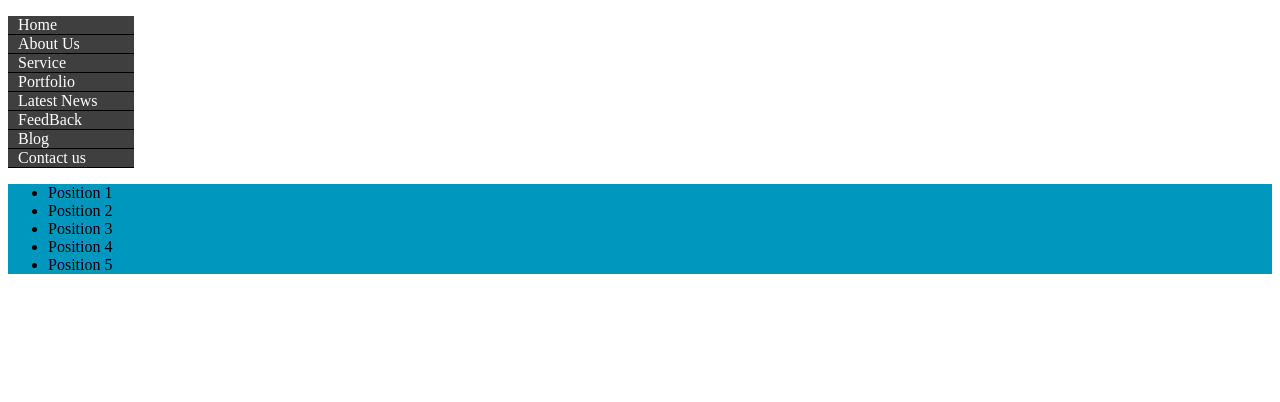
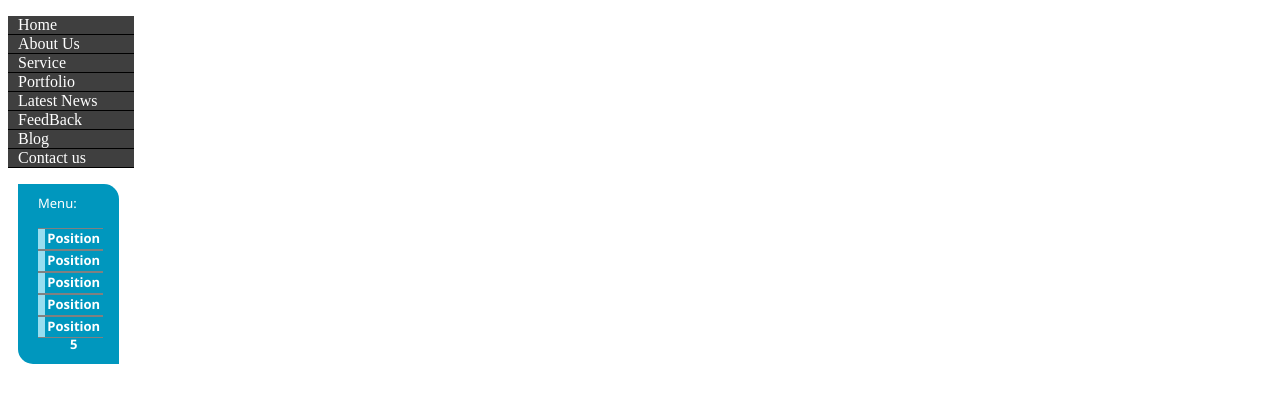
Before and after one commit to BohdanZyshchyk/HTMLCSSHomeworkProjects, a plain HTML site: page DifferentListStyles/index.html in a window 1280 px wide. Drawn offline with Linux system fonts and the light colour scheme.

Commit message:
some changes

```diff
--- a/DifferentListStyles/css/style.css
+++ b/DifferentListStyles/css/style.css
@@ -15,6 +15,52 @@ li:hover{
     background-color: red;
 }
 
+.second-menu{
+    margin-left: 10px;
+    background-color: #0097be;
+    width: 8%;
+    height: 180px;
+    border-top-right-radius: 15px;
+    border-bottom-left-radius: 15px;
+    overflow: hidden;
+}
 .blue-menu{
     background-color: #0097be;
+    list-style-type: none;
+    padding-left: 20px;
 }
+h3{
+    margin: 10px 0 0 20px;
+    font-weight: normal;
+    color: white;
+    font-family: 'Segoe UI', Tahoma, Geneva, Verdana, sans-serif;
+    font-size: small;
+}
+.blue-menu li{
+    background-color: #98def0;
+    list-style-type: none;
+    border-bottom: 1px solid grey;
+    border-top: 1px solid grey;
+    width: 80%;
+    height: 20px;
+    text-align: right;
+    color: white;
+    font-weight: bold;
+    font-size: small;
+    font-family: 'Segoe UI', Tahoma, Geneva, Verdana, sans-serif;
+    padding: 0;
+}
+span{
+    width: 90%;
+    height: 100%;
+    display: inline-block;
+    background-color: #0097be;
+    padding: 0;
+    margin: 0;
+    text-align: center;
+}
+
+.blue-menu li::before{
+    color: #98def0;
+    width: 5px;
+}
--- a/DifferentListStyles/index.html
+++ b/DifferentListStyles/index.html
@@ -23,12 +23,13 @@
         </ul>
     </div>
     <div class="second-menu">
+        <h3>Menu:</h3>
         <ul class="blue-menu">
-            <li>Position 1</li>
-            <li>Position 2</li>
-            <li>Position 3</li>
-            <li>Position 4</li>
-            <li>Position 5</li>
+            <li><span>Position 1</span></li>
+            <li><span>Position 2</span></li>
+            <li><span>Position 3</span></li>
+            <li><span>Position 4</span></li>
+            <li><span>Position 5</span></li>
         </ul>
     </div>
 </body>
```
